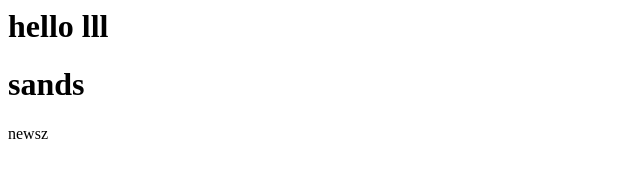
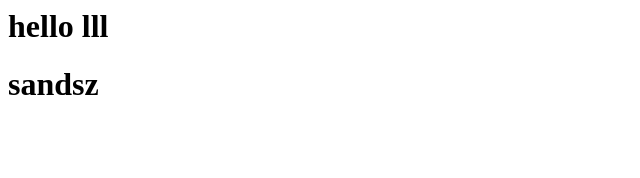
Before and after one commit to dlandy1/git-test, a plain HTML site: page index.html in a window 1280 px wide. Shown: the full height of the page, 0-640 px from the left. Drawn offline with Linux system fonts and the light colour scheme.

Commit message:
P is gone

```diff
--- a/index.html
+++ b/index.html
@@ -4,7 +4,6 @@
 </head>
 <body>
   <h1>hello lll</h1>
-  <h1>sands</h1>
-  <p>newsz</p>
+  <h1>sandsz</h1>
 </body>
 </html>
```
